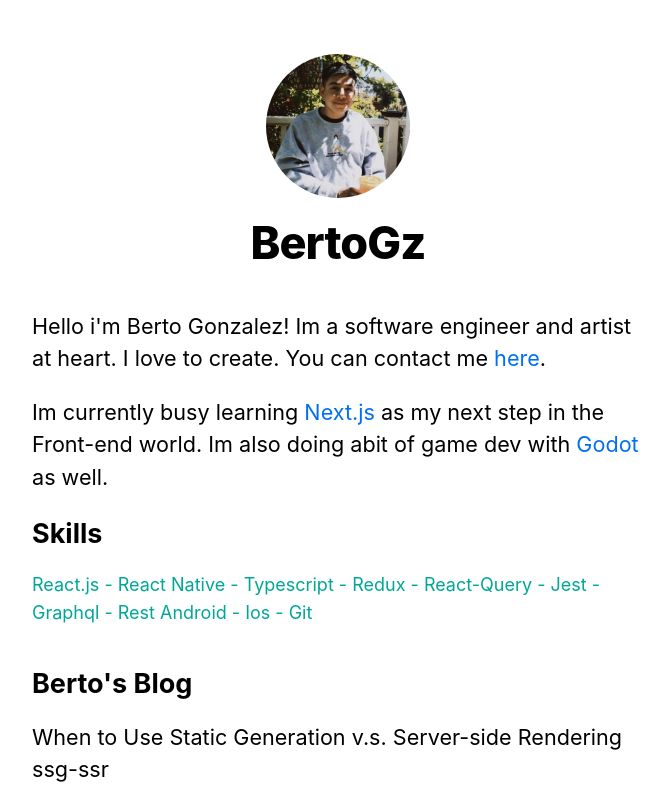
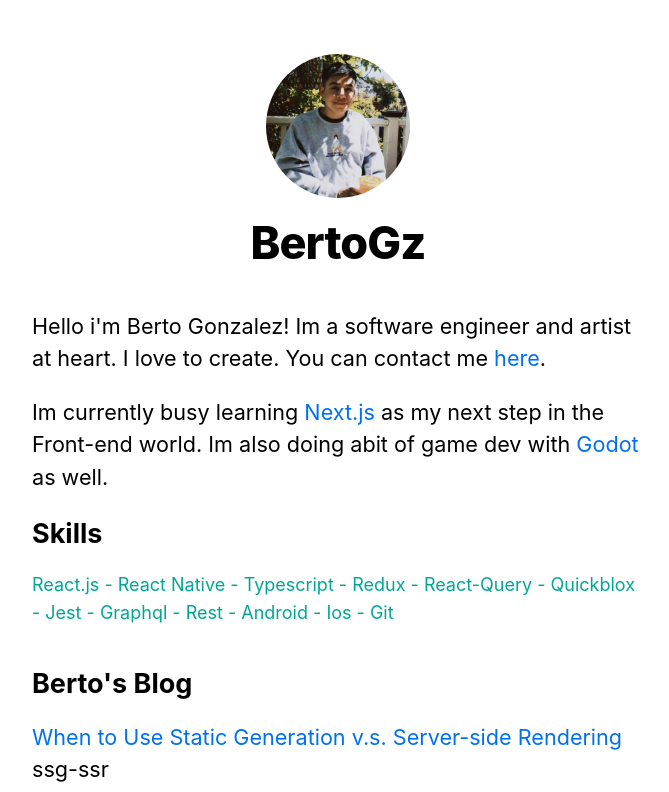
Before and after one commit to BertoGz/nextjs-blog, a Next.js app: page / in a window 1280 px wide. Shown: the top 792 px of the page, without its empty margins (302-971 px from the left). Built offline with nearby package versions, Linux system fonts and the light colour scheme.

Commit message:
add formatting and link components

```diff
--- a/pages/index.js
+++ b/pages/index.js
@@ -39,8 +39,8 @@ export default function Home({ allPostsData }) {
       <section>
         <h2 className={utilStyles.headingLg}>Skills</h2>
         <p className="tags">
-          React.js - React Native - Typescript - Redux - React-Query - Jest - Graphql - Rest
-          Android - Ios - Git
+          React.js - React Native - Typescript - Redux - React-Query - Quickblox - Jest -
+          Graphql - Rest - Android - Ios - Git
         </p>
       </section>
       {/* Add this <section> tag below the existing <section> tag */}
@@ -49,11 +49,13 @@ export default function Home({ allPostsData }) {
         <ul className={utilStyles.list}>
           {allPostsData.map(({ id, date, title }) => (
             <li className={utilStyles.listItem} key={id}>
-              {title}
+              <Link href={`posts/${id}`}>{title}</Link>
               <br />
               {id}
               <br />
-              {date}
+              <small className={utilStyles.lightText}>
+                <Date dateString={date} />
+              </small>
             </li>
           ))}
         </ul>
```
